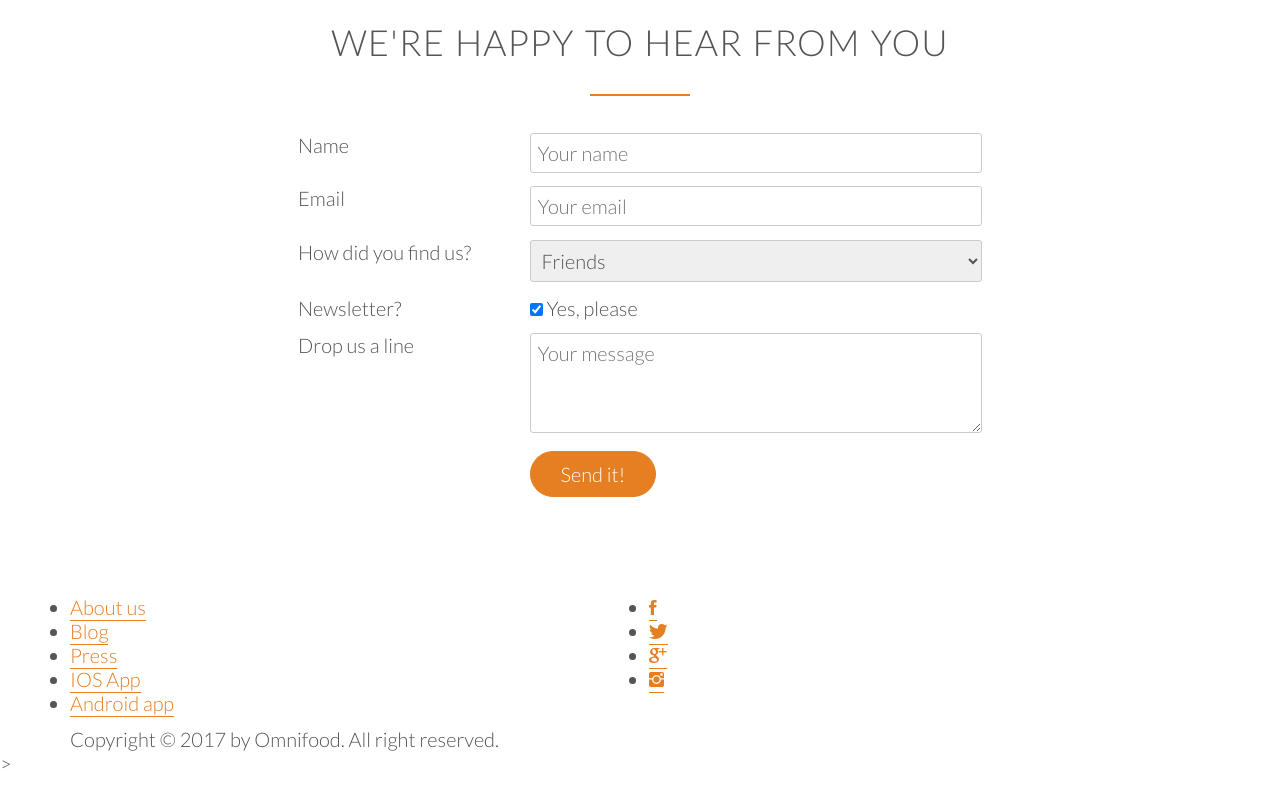
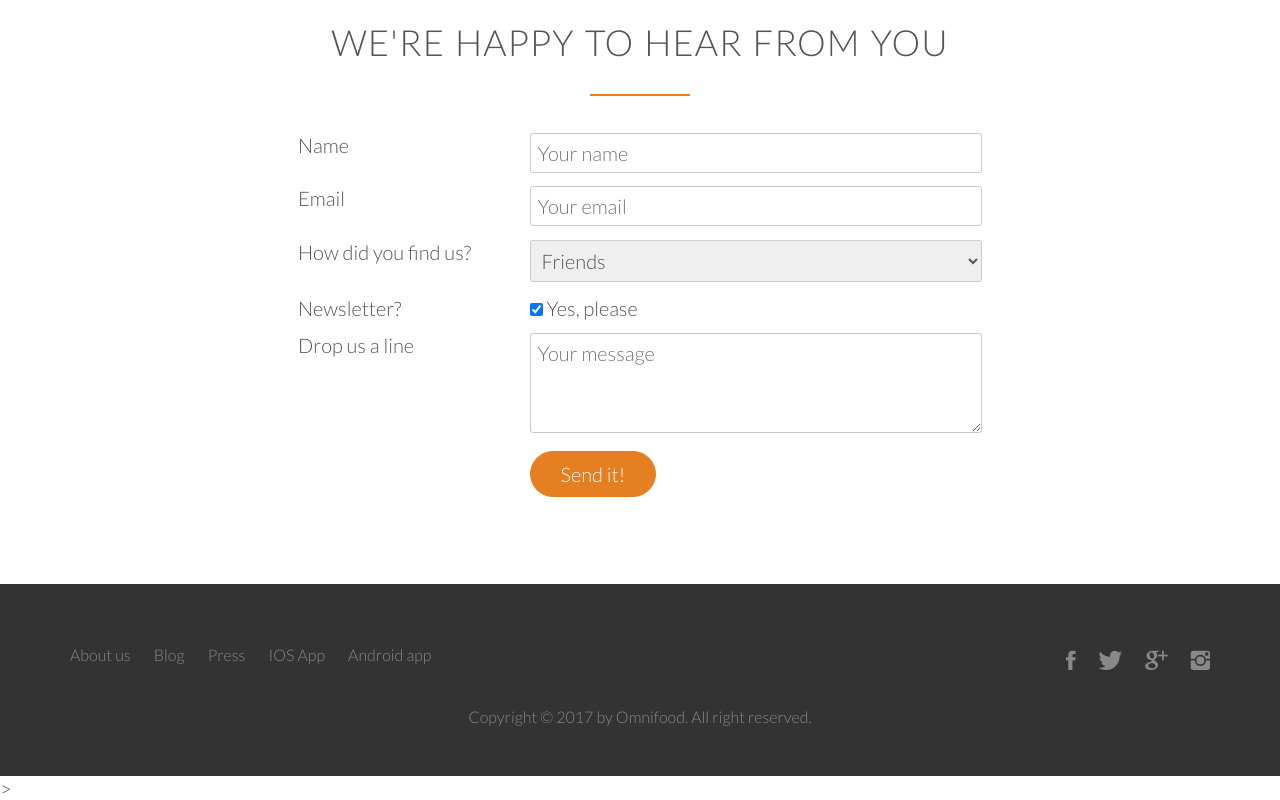
Before and after one commit to nulkhaliq/OmniFood, a plain HTML site: page index.html in a window 1280 px wide. Shown: the part 4757-5557 px from the top of the page. Before the commit the page ends 5532 px from the top, so only its background shows below. Drawn offline with Linux system fonts and the light colour scheme; files whose address does not match are found by name.

Commit message:
Footer Section Updated

```diff
--- a/resources/css/style.css
+++ b/resources/css/style.css
@@ -500,3 +500,84 @@
 }
 
 *:focus {outline: none;}
+
+
+/* -------------------------------*/
+/* FOOTERS */
+/* -------------------------------*/
+
+footer {
+    background-color: #333;
+    padding: 50px;
+    font-size: 80%;
+}
+
+.footer-nav {
+    list-style: none;
+    float: left;
+}
+
+.social-links {
+    list-style: none;
+    float: right;
+}
+
+.footer-nav li,
+.social-links li {
+    display: inline-block;
+    margin-right: 20px;
+}
+
+.footer-nav li:last-child,
+.social-links li:last-child  {
+    margin-right: 0;
+}
+
+.footer-nav li a:link,
+.footer-nav li a:visited,
+.social-links li a:link,
+.social-link li a:visited {
+text-decoration: none;
+    border: 0;
+    color: #888;
+    transform: color 0.2s;
+}
+
+.footer-nav li a:hover,
+footer-nav li a:active {
+    color: #ddd;
+}
+
+.social-links a:link,
+.social-links li a:visited {
+    font-size: 160%;
+}
+
+ion-social-facebook,
+ion-social-twitter,
+ion-social-googleplus,
+ion-social-instagram {
+    transition: color 0.2s;
+}
+
+.ion-social-facebook:hover {
+    color: #3b5998;
+}
+
+.ion-social-twitter:hover {
+    color: #00aced;
+}
+
+.ion-social-googleplus:hover {
+    color: #dd4b39;
+}
+
+.ion-social-instagram:hover {
+    color: #517fa4;
+}
+
+footer p {
+    color: #888;
+    text-align: center;
+    margin-top: 20px;
+}
```
